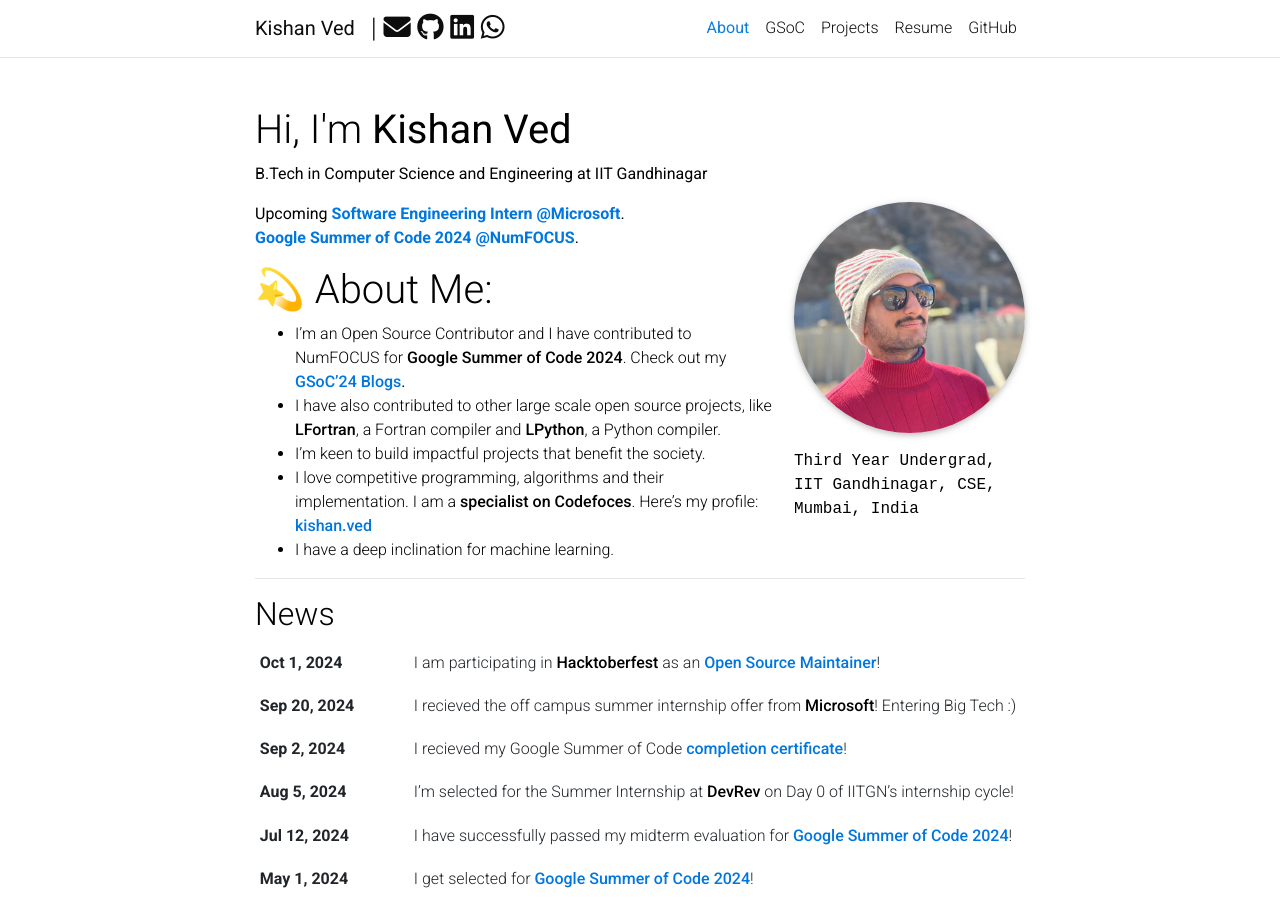
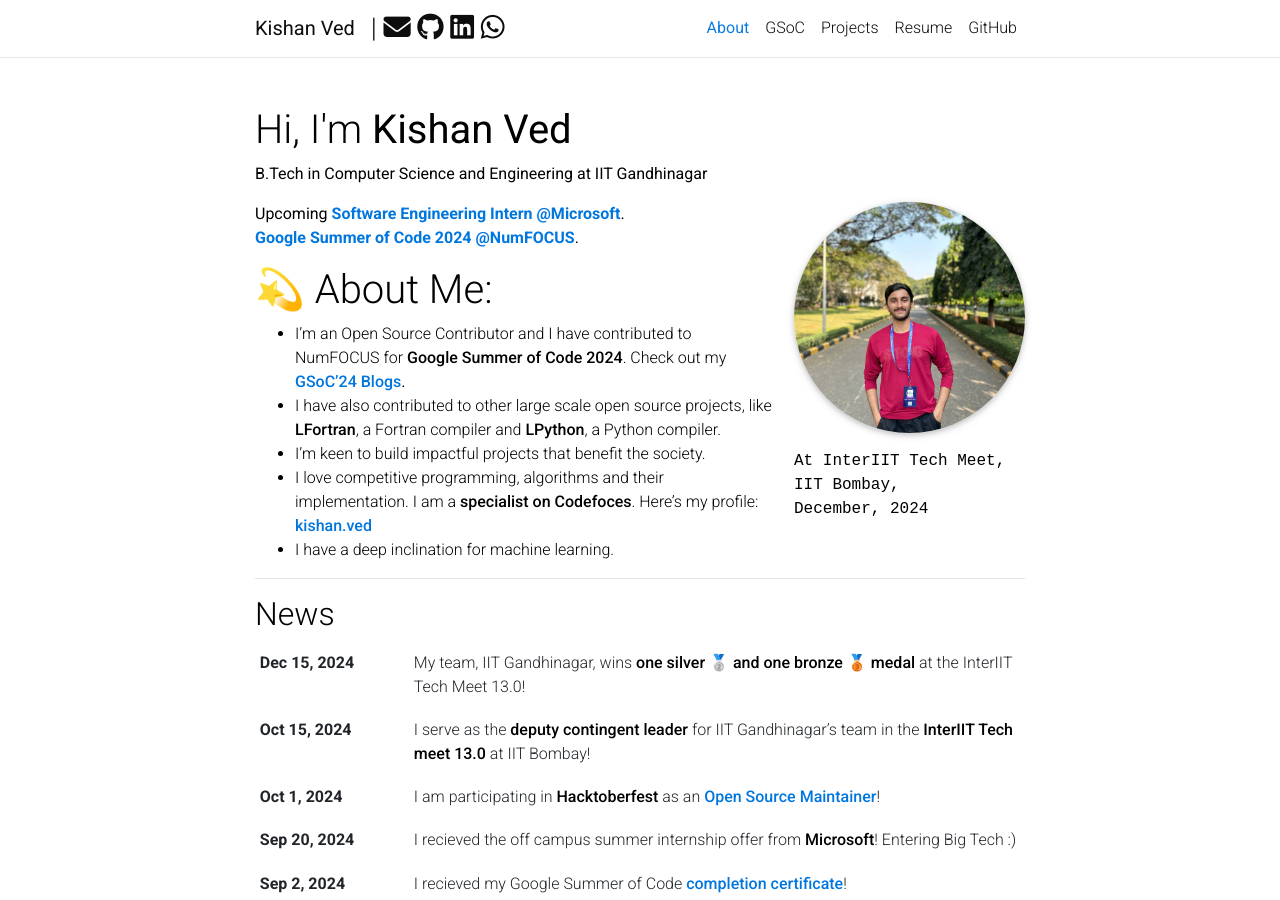
Before and after one commit to Kishan-Ved/portfolio, a Jekyll site: the page built from _pages/about.md, in a window 1280 px wide and 900 px high. Built offline with Jekyll 4.4.1, drawn with Linux system fonts in a browser that asks for light colours; full-size pictures stand in for the smaller copies a plugin makes; comment, search, counter and statistics services are not loaded; a style sheet for code colours, icons or effects is not loaded.

Commit message:
New pic and InterIIT news update

```diff
--- a/_pages/about.md
+++ b/_pages/about.md
@@ -6,12 +6,12 @@
 
 profile:
   align: right
-  image: kishan_manali_3.jpeg
+  image: kishan_pic_IITB_sq.jpeg
   image_circular: true # crops the image to make it circular
   more_info: >
-    <p>Third Year Undergrad,</p>
-    <p>IIT Gandhinagar, CSE,</p>
-    <p>Mumbai, India</p>
+    <p>At InterIIT Tech Meet,</p>
+    <p>IIT Bombay,</p>
+    <p>December, 2024</p>
 
 news: true  # includes a list of news items
 latest_posts: true  # includes a list of the newest posts
```
Also changed, not shown: _news/announcement_8.md (added, +8 -0 lines), _news/announcement_9.md (added, +8 -0 lines), assets/img/kishan_pic_IITB_sq.jpeg (added), 1 other file.
